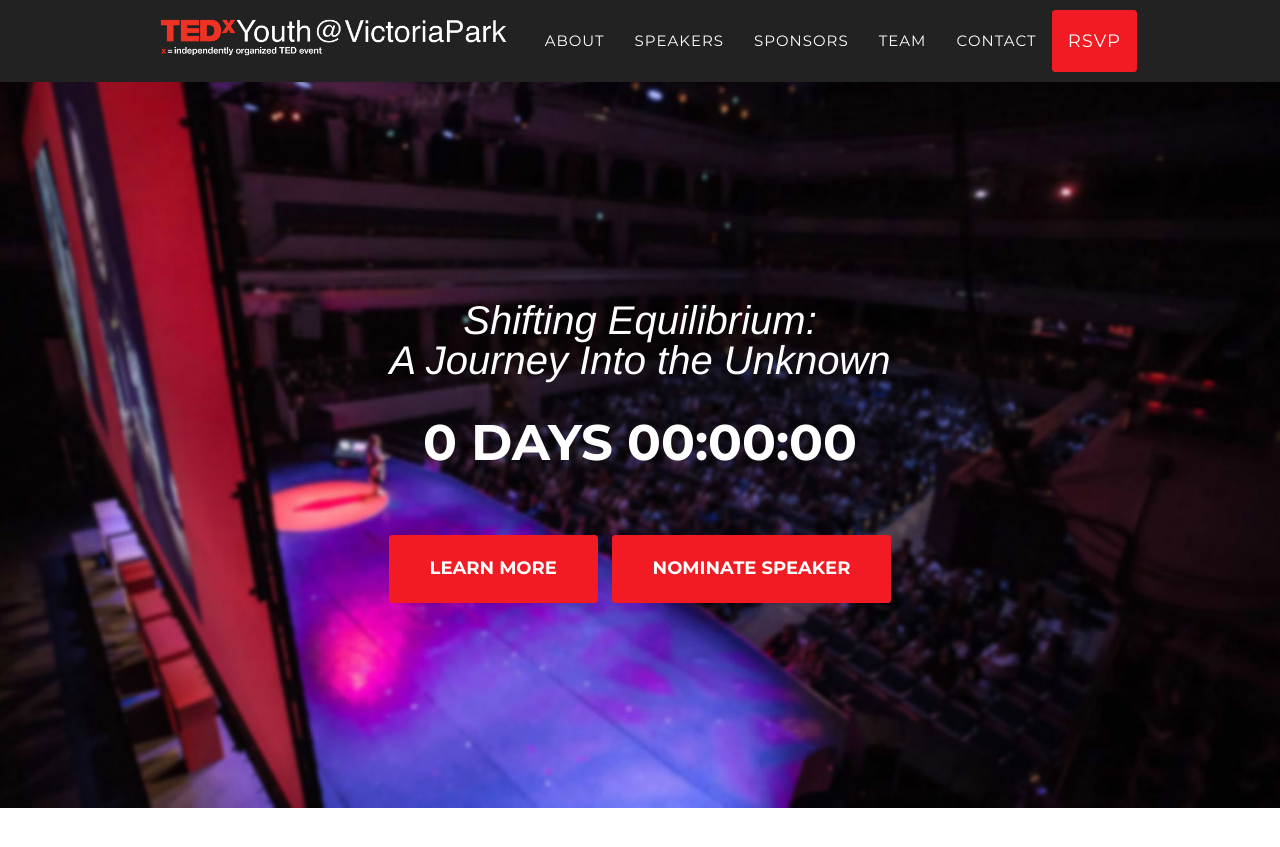
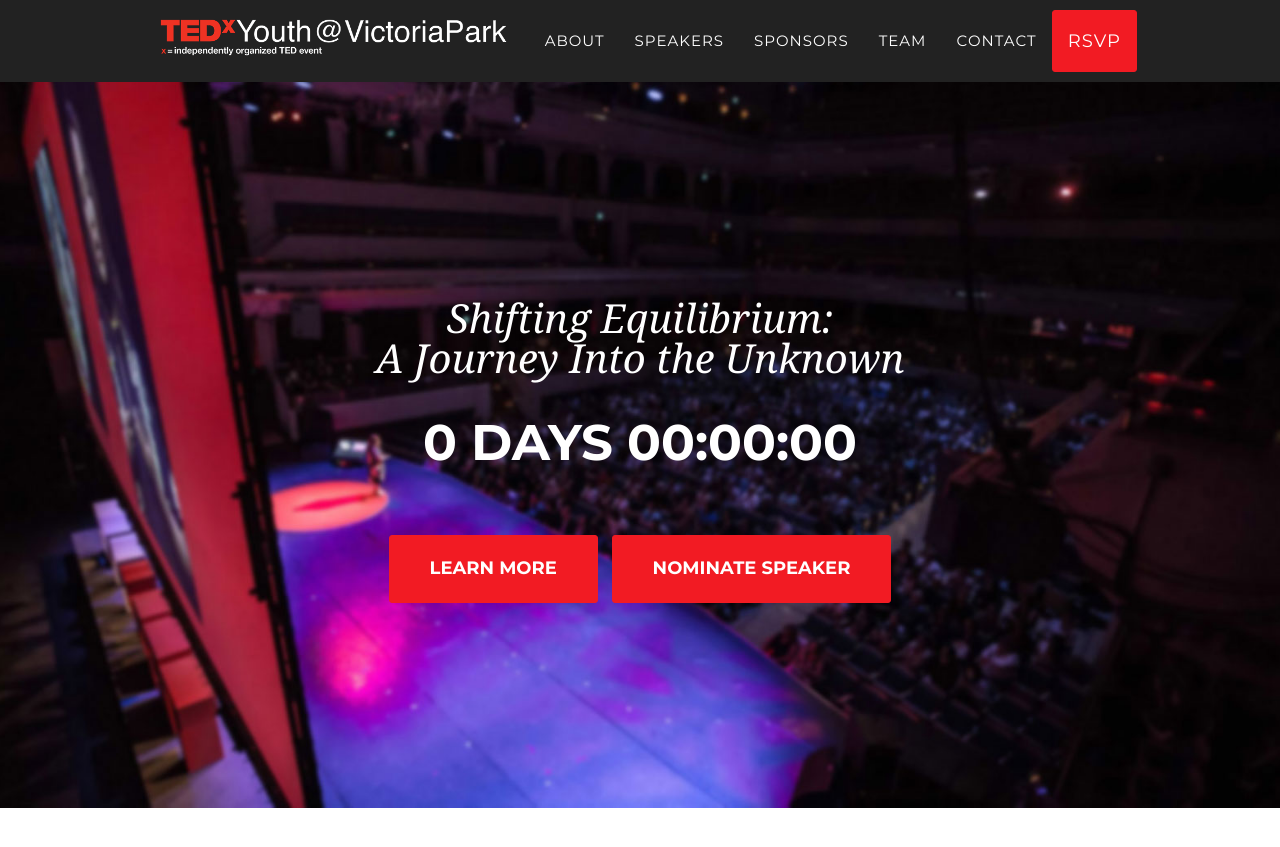
Before and after one commit to rxyang0/tedxyouthvictoriapark, a Jekyll site: the page built from index.html, in a window 1280 px wide and 900 px high. Shown: the top 847 px of the window. Built offline with Jekyll 4.4.1, drawn with Linux system fonts in a browser that asks for light colours; some web fonts are replaced.

Commit message:
Host all fonts locally and employ CSS font-display

```diff
--- a/_includes/style.scss
+++ b/_includes/style.scss
@@ -1,5 +1,4 @@
 @import "fonts.scss";
-@import url(https://fonts.googleapis.com/css?family=Droid+Serif:400,700,400italic,700italic);
 @import "fontawesome/fontawesome.scss";
 @import "fontawesome/solid.scss";
 @import "fontawesome/brands.scss";
--- a/_sass/fonts.scss
+++ b/_sass/fonts.scss
@@ -3,6 +3,7 @@
     font-family: 'Montserrat';
     font-style: normal;
     font-weight: 400;
+    font-display: swap;
     src: local('Montserrat Regular'), local('Montserrat-Regular'),
         url('../css/fonts/montserrat-v12-latin-regular.woff2') format('woff2'),
         url('../css/fonts/montserrat-v12-latin-regular.woff') format('woff');
@@ -11,17 +12,18 @@
     font-family: 'Montserrat';
     font-style: normal;
     font-weight: 700;
+    font-display: swap;
     src: local('Montserrat Bold'), local('Montserrat-Bold'),
         url('../css/fonts/montserrat-v12-latin-700.woff2') format('woff2'),
         url('../css/fonts/montserrat-v12-latin-700.woff') format('woff');
 }
-
 
 // Roboto+Slab:400,100,300,700
 @font-face {
     font-family: 'Roboto Slab';
     font-style: normal;
     font-weight: 100;
+    font-display: fallback;
     src: local('Roboto Slab Thin'), local('RobotoSlab-Thin'),
          url('../css/fonts/roboto-slab-v8-latin-100.woff2') format('woff2'),
          url('../css/fonts/roboto-slab-v8-latin-100.woff') format('woff');
@@ -30,6 +32,7 @@
     font-family: 'Roboto Slab';
     font-style: normal;
     font-weight: 300;
+    font-display: fallback;
     src: local('Roboto Slab Light'), local('RobotoSlab-Light'),
         url('../css/fonts/roboto-slab-v8-latin-300.woff2') format('woff2'),
         url('../css/fonts/roboto-slab-v8-latin-300.woff') format('woff');
@@ -38,6 +41,7 @@
     font-family: 'Roboto Slab';
     font-style: normal;
     font-weight: 400;
+    font-display: fallback;
     src: local('Roboto Slab Regular'), local('RobotoSlab-Regular'),
         url('../css/fonts/roboto-slab-v8-latin-regular.woff2') format('woff2'),
         url('../css/fonts/roboto-slab-v8-latin-regular.woff') format('woff');
@@ -46,7 +50,42 @@
     font-family: 'Roboto Slab';
     font-style: normal;
     font-weight: 700;
+    font-display: fallback;
     src: local('Roboto Slab Bold'), local('RobotoSlab-Bold'),
         url('../css/fonts/roboto-slab-v8-latin-700.woff2') format('woff2'),
         url('../css/fonts/roboto-slab-v8-latin-700.woff') format('woff');
 }
+
+// Droid+Serif:400,700,400italic,700italic
+@font-face {
+    font-family: 'Droid Serif';
+    font-style: italic;
+    font-weight: 400;
+    font-display: swap;
+    src: local('Droid Serif Italic'), local('DroidSerif-Italic'),
+        url(../css/fonts/droid-serif-v9-latin-italic.woff2) format('woff2');
+}
+@font-face {
+    font-family: 'Droid Serif';
+    font-style: italic;
+    font-weight: 700;
+    font-display: swap;
+    src: local('Droid Serif Bold Italic'), local('DroidSerif-BoldItalic'),
+        url(../css/fonts/droid-serif-v9-latin-bolditalic.woff2) format('woff2');
+}
+@font-face {
+    font-family: 'Droid Serif';
+    font-style: normal;
+    font-weight: 400;
+    font-display: swap;
+    src: local('Droid Serif Regular'), local('DroidSerif-Regular'),
+        url(../css/fonts/droid-serif-v9-latin-regular.woff2) format('woff2');
+}
+@font-face {
+    font-family: 'Droid Serif';
+    font-style: normal;
+    font-weight: 700;
+    font-display: swap;
+    src: local('Droid Serif Bold'), local('DroidSerif-Bold'),
+        url(../css/fonts/droid-serif-v9-latin-bold.woff2) format('woff2');
+}
```
Also changed, not shown: css/fonts/droid-serif-v9-latin-bold.woff2 (added), css/fonts/droid-serif-v9-latin-bolditalic.woff2 (added), css/fonts/droid-serif-v9-latin-italic.woff2 (added), css/fonts/droid-serif-v9-latin-regular.woff2 (added). Lines whose indentation alone changed are shown as unchanged.
